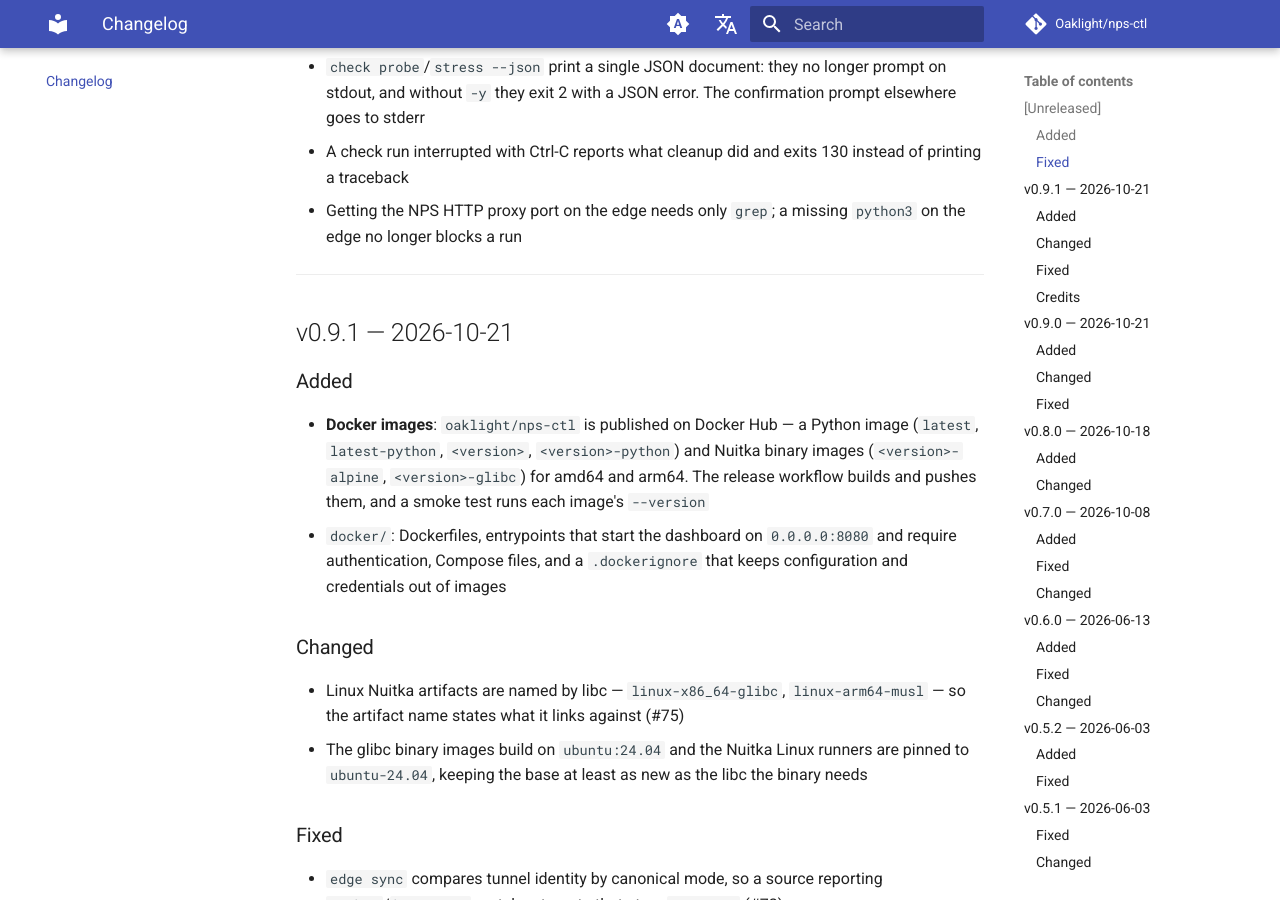
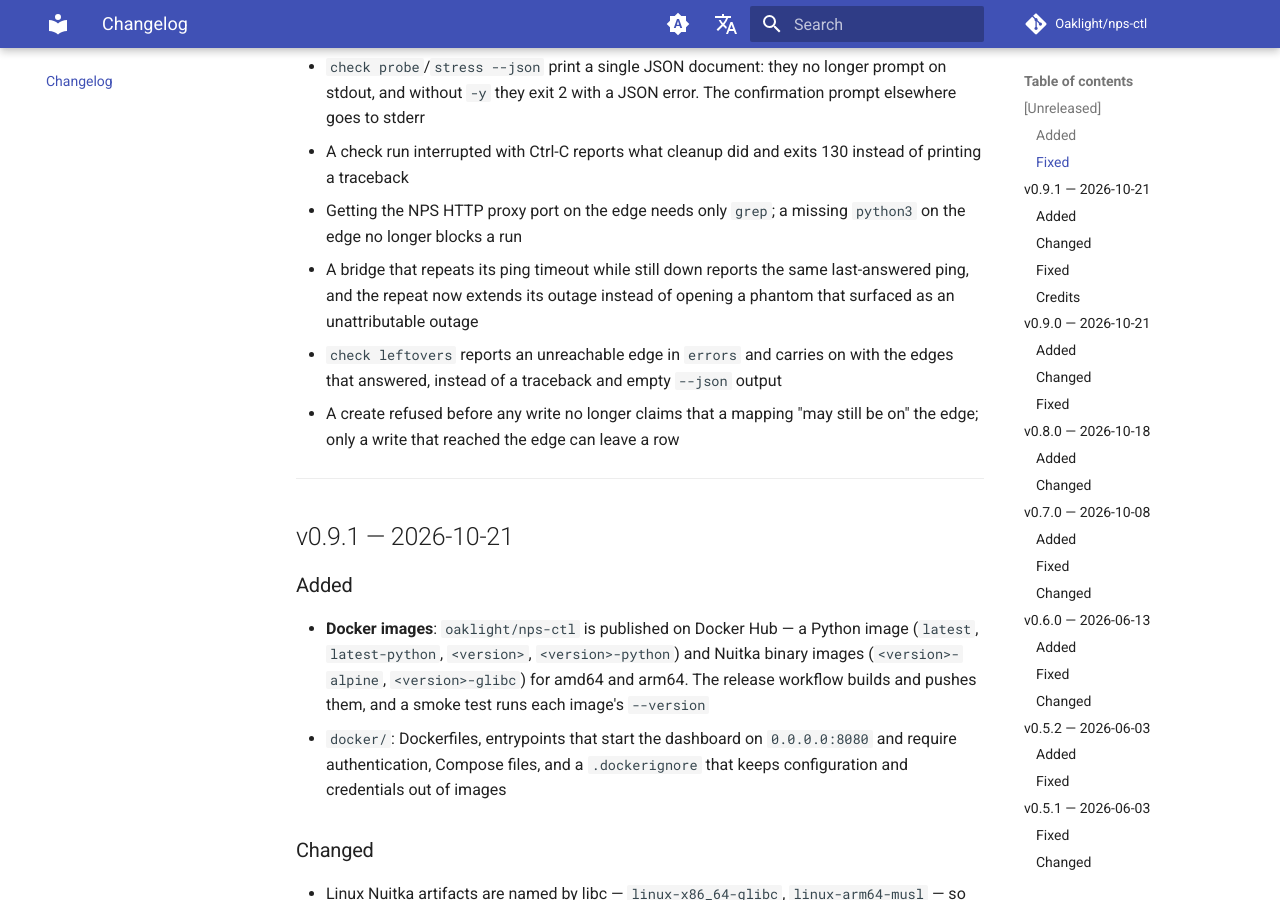
Before and after one commit to Oaklight/nps-ctl, an MkDocs documentation site: the page built from docs/changelog.md, in a window 1280 px wide and 900 px high, scrolled down 1051 px. Built offline with MkDocs 1.6.1 and Material for MkDocs 9.7.7, drawn with Linux system fonts in a browser that asks for light colours; comment, search, counter and statistics services are not loaded.

Commit message:
docs: repeated timeouts, and a leftovers sweep that survives a dead edge

```diff
--- a/docs/changelog.md
+++ b/docs/changelog.md
@@ -25,6 +25,9 @@ All notable changes to nps-ctl are documented here. This project follows [Keep a
 - `check probe`/`stress --json` print a single JSON document: they no longer prompt on stdout, and without `-y` they exit 2 with a JSON error. The confirmation prompt elsewhere goes to stderr
 - A check run interrupted with Ctrl-C reports what cleanup did and exits 130 instead of printing a traceback
 - Getting the NPS HTTP proxy port on the edge needs only `grep`; a missing `python3` on the edge no longer blocks a run
+- A bridge that repeats its ping timeout while still down reports the same last-answered ping, and the repeat now extends its outage instead of opening a phantom that surfaced as an unattributable outage
+- `check leftovers` reports an unreachable edge in `errors` and carries on with the edges that answered, instead of a traceback and empty `--json` output
+- A create refused before any write no longer claims that a mapping "may still be on" the edge; only a write that reached the edge can leave a row
 
 ---
 
```
Also changed, not shown: docs/guides/checks.md (+5 -2 lines).
